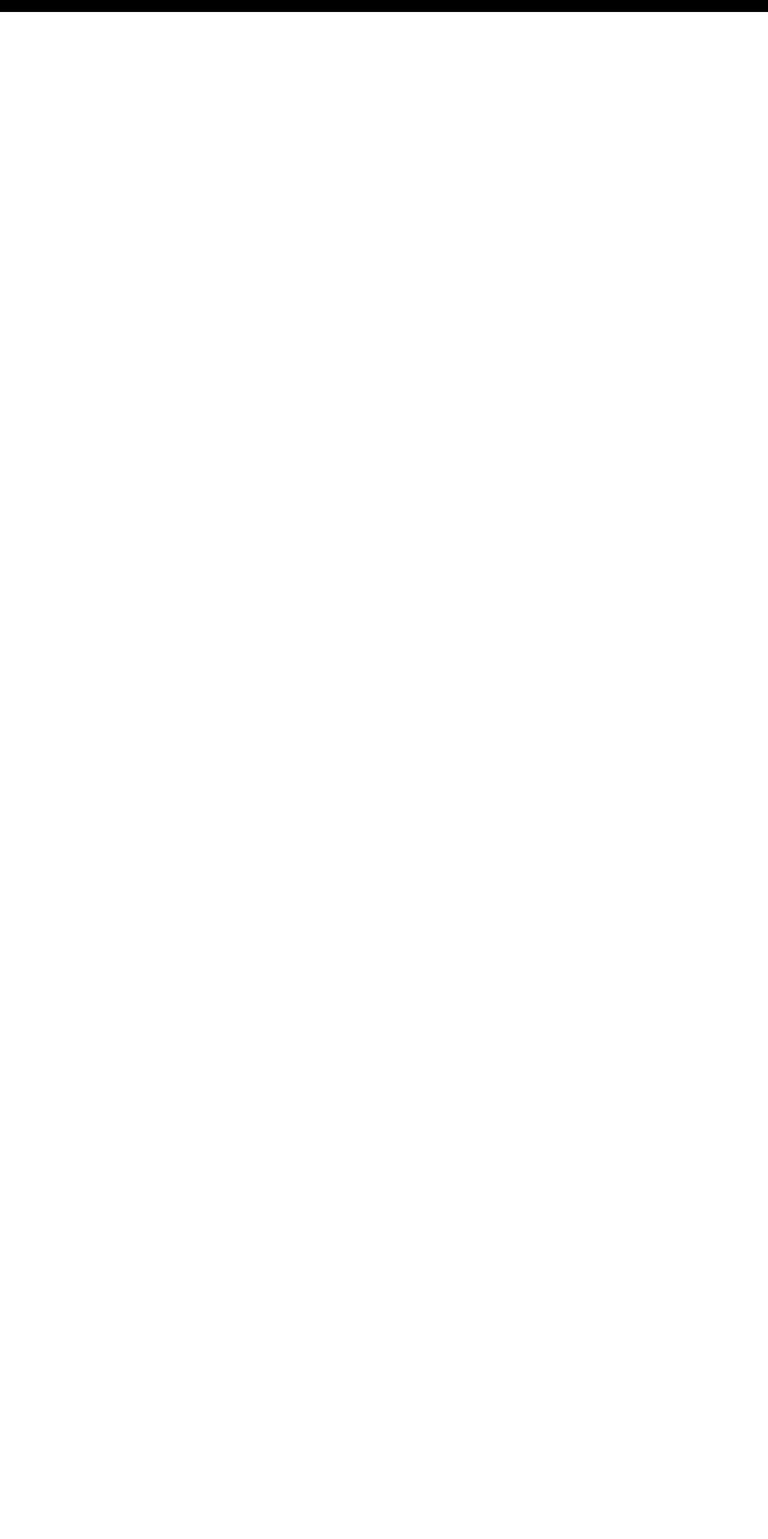
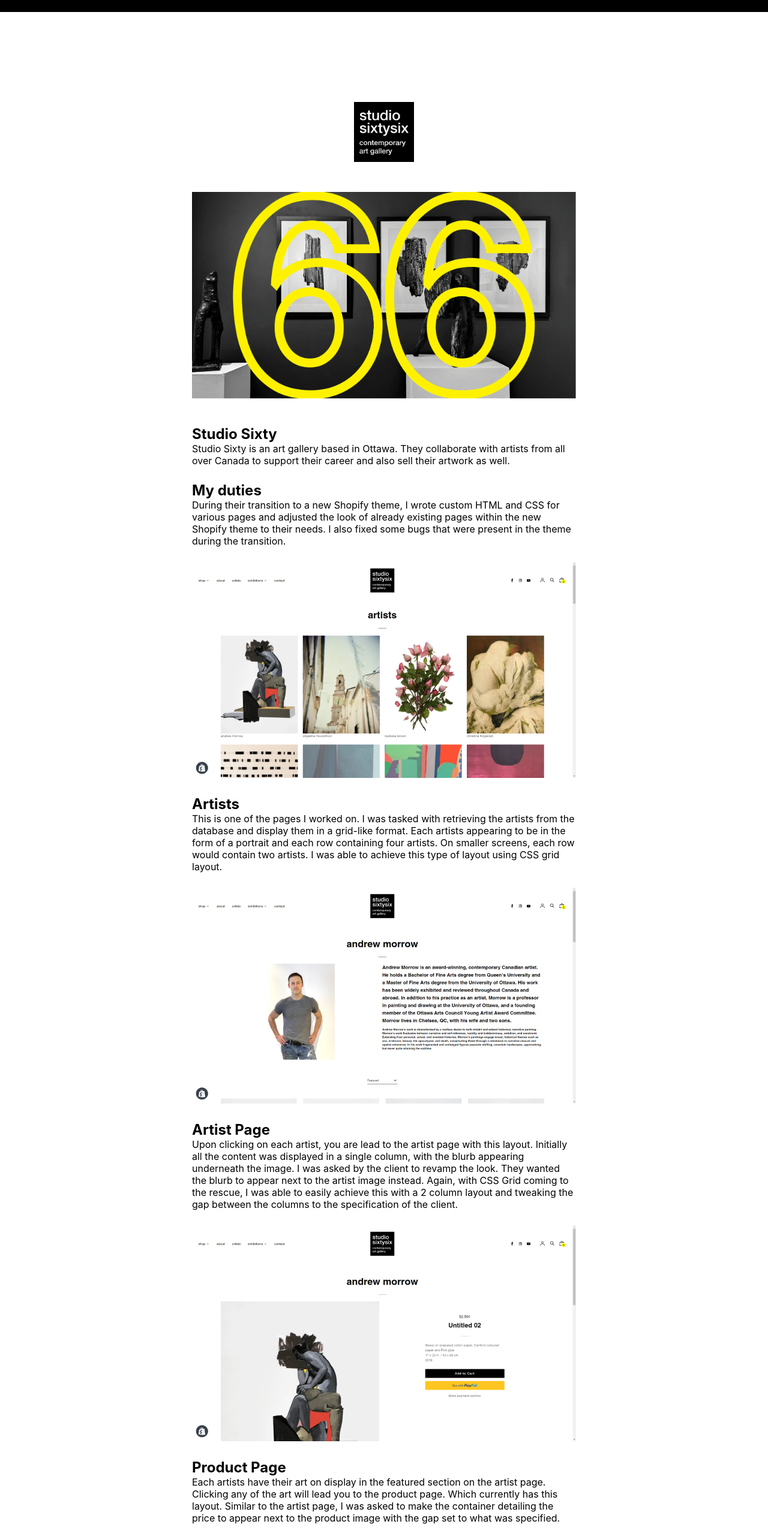
Before and after one commit to AbayomiE-T/my-website, a React (Create React App) app: page /StudioSixtySix in a window 1280 px wide. Shown: the part 44-2610 px from the top of the page at 60% size. Before the commit the page ends 800 px from the top, so only its background shows below. Built offline with nearby package versions, Linux system fonts and the light colour scheme.

Commit message:
content added to the studio66 section

```diff
--- a/src/App.js
+++ b/src/App.js
@@ -1,6 +1,8 @@
 import Navbar from './components/Navbar'
 import Home from './components/Home'
 import Mjlonir from './components/Portfolio/Mjlonir'
+import StudioSixtySix from './components/Portfolio/StudioSixtySix'
+import Soundboard from './components/Portfolio/Soundboard'
 
 import { BrowserRouter as Router, Route, Switch } from "react-router-dom";
 
@@ -13,6 +15,8 @@ function App() {
           <Navbar />
           <Route path="/" exact component={Home} />
           <Route path="/Mjlonir" component={Mjlonir} />
+          <Route path="/StudioSixtySix" component={StudioSixtySix} />
+          <Route path="/Soundboard" component={Soundboard} />
         </div>
       </Switch>
     </Router>
--- a/src/components/Home.js
+++ b/src/components/Home.js
@@ -1,10 +1,13 @@
-import React, { Fragment } from 'react'
+import React, { Fragment, useEffect } from 'react'
 import Services from './Services'
 import Portfolio from './Portfolio'
 import About from './About'
 import Contact from './Contact'
 
 export default function Home() {
+    useEffect(() => {
+        document.title = "Home | Abayomi"
+    }, []);
     return (
         <Fragment>
             <section id="home">
--- a/src/components/Portfolio.js
+++ b/src/components/Portfolio.js
@@ -1,5 +1,6 @@
 import React from 'react'
 import { Link } from 'react-router-dom'
+
 import sixty_six from '../portfolio-images/Studio Sixty Six/logo-1.webp'
 import mjlonir from '../portfolio-images/Mjlonir/Logo.png'
 import soundboard from '../portfolio-images/Soundboard/logo.png'
@@ -13,7 +14,7 @@ const Portfolio = () => {
 
             <div className="portfolio-container">
                 <div className="thumbnail">
-                    <Link className="portfolio-link">
+                    <Link to="/StudioSixtySix" className="portfolio-link">
                         <img src={sixty_six} alt="" />
                     </Link>
                 </div>
@@ -23,7 +24,7 @@ const Portfolio = () => {
                     </Link>
                 </div>
                 <div className="thumbnail">
-                    <Link className="portfolio-link">
+                    <Link to="/Soundboard" className="portfolio-link">
                         <img src={soundboard} alt="" />
                     </Link>
                 </div>
--- a/src/components/Portfolio/Mjlonir.js
+++ b/src/components/Portfolio/Mjlonir.js
@@ -3,7 +3,7 @@ import React from 'react'
 export default function Mjlonir() {
     return (
         <div>
-            <p>Mjlonir contenet here!</p>
+            <p>Mjlonir content here!</p>
         </div>
     )
 }
--- /dev/null
+++ b/src/components/Portfolio/Soundboard.js
@@ -0,0 +1,9 @@
+import React from 'react'
+
+export default function Soundboard() {
+    return (
+        <div>
+            <p>Beep</p>
+        </div>
+    )
+}
--- /dev/null
+++ b/src/components/Portfolio/StudioSixtySix.js
@@ -0,0 +1,70 @@
+import React, { useEffect } from 'react'
+import logo from '../../portfolio-images/Studio Sixty Six/logo-1.webp'
+import banner from '../../portfolio-images/Studio Sixty Six/logo.PNG'
+import artists from '../../portfolio-images/Studio Sixty Six/artists.png'
+import artist_page from '../../portfolio-images/Studio Sixty Six/artist-page.png'
+import product_page from '../../portfolio-images/Studio Sixty Six/product-page.png'
+
+export default function StudioSixtySix() {
+
+    useEffect(() => {
+        document.title = "Studio Sixty Six"
+    }, []);
+
+    return (
+        <section id="studio-sixty-six">
+            <div className="portfolio-logo">
+                <img src={logo} alt="" />
+            </div>
+
+            <div className="portfolio-banner">
+                <img className="portfolio-banner" src={banner} alt="" />
+            </div>
+
+            <div className="portfolio-content">
+                <div className="description">
+                    <h2>Studio Sixty</h2>
+                    <p>Studio Sixty is an art gallery based in Ottawa. They collaborate with artists from all over Canada to support their career and also sell their artwork as well.</p>
+                </div>
+
+                <div className="description">
+                    <h2>My duties</h2>
+                    <p>During their transition to a new Shopify theme, I wrote custom HTML and CSS for various pages and adjusted the look of already existing pages within the
+                     new Shopify theme to their needs. I also fixed some bugs that were present in the theme during the transition.</p>
+                </div>
+
+                <div className="description-image">
+                    <img src={artists} alt="" />
+                </div>
+
+                <div className="description">
+                    <h2>Artists</h2>
+                    <p>This is one of the pages I worked on. I was tasked with retrieving the artists from the database and display them in a grid-like format. Each artists appearing to
+                    be in the form of a portrait and each row containing four artists. On smaller screens, each row would contain two artists. I was able to achieve this type of layout using
+                    CSS grid layout.</p>
+                </div>
+
+                <div className="description-image">
+                    <img src={artist_page} alt="" />
+                </div>
+
+                <div className="description">
+                    <h2>Artist Page</h2>
+                    <p>Upon clicking on each artist, you are lead to the artist page with this layout. Initially all the content was displayed in a single column, with the blurb appearing
+                    underneath the image. I was asked by the client to revamp the look. They wanted the blurb to appear next to the artist image instead. Again, with CSS Grid coming to the rescue,
+                    I was able to easily achieve this with a 2 column layout and tweaking the gap between the columns to the specification of the client.</p>
+                </div>
+
+                <div className="description-image">
+                    <img src={product_page} alt="" />
+                </div>
+
+                <div className="description">
+                    <h2>Product Page</h2>
+                    <p>Each artists have their art on display in the featured section on the artist page. Clicking any of the art will lead you to the product page. Which currently has this layout.
+                    Similar to the artist page, I was asked to make the container detailing the price to appear next to the product image with the gap set to what was specified.</p>
+                </div>
+            </div>
+        </section>
+    )
+}
--- a/src/index.css
+++ b/src/index.css
@@ -589,3 +589,48 @@ footer{
   width: inherit;
   height: inherit;
 }
+
+.portfolio-logo{
+  height: 100px;
+  width: 100%;
+  margin: 150px 0px 50px 0px;
+  position: relative;
+}
+
+.portfolio-logo img{
+  height: 100%;
+  width: 100px;
+  position: absolute;
+  left: 50%;
+  transform: translateX(-50%);
+}
+
+.portfolio-banner{
+  width: 100%;
+  text-align: center;
+  margin-bottom: 20px;
+}
+
+.portfolio-banner img{
+  width: 50%;
+  object-fit: cover;
+}
+
+ .portfolio-content{
+  width: 50%;
+  margin-right: auto;
+  margin-left: auto;
+}
+
+.description{
+  margin-bottom: 25px;
+}
+
+.description-image{
+ width: 100%;
+ margin-bottom: 25px;
+}
+
+.description-image img{
+  width: 100%;
+}
```
Also changed, not shown: src/portfolio-images/Studio Sixty Six/product-page.png.
